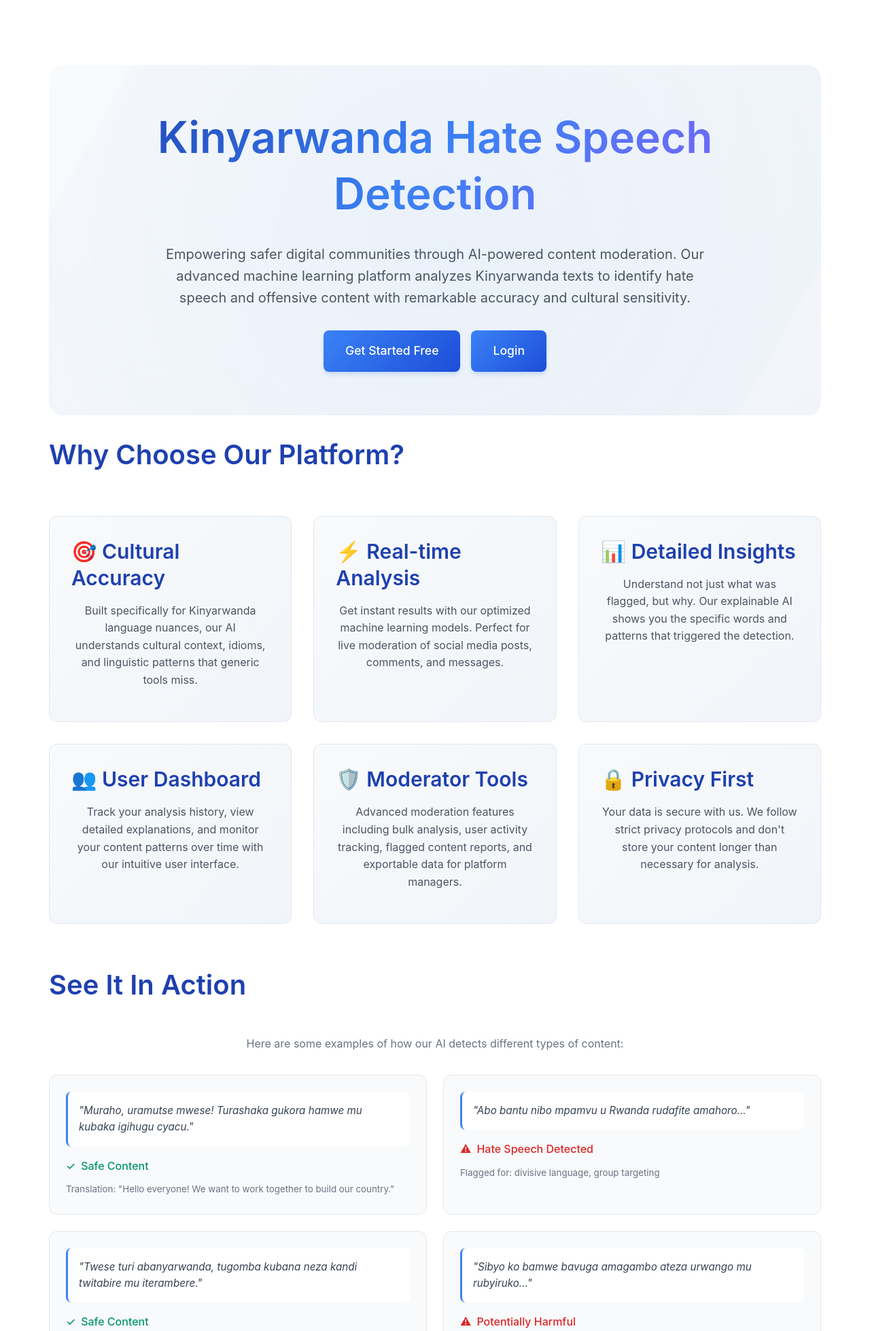
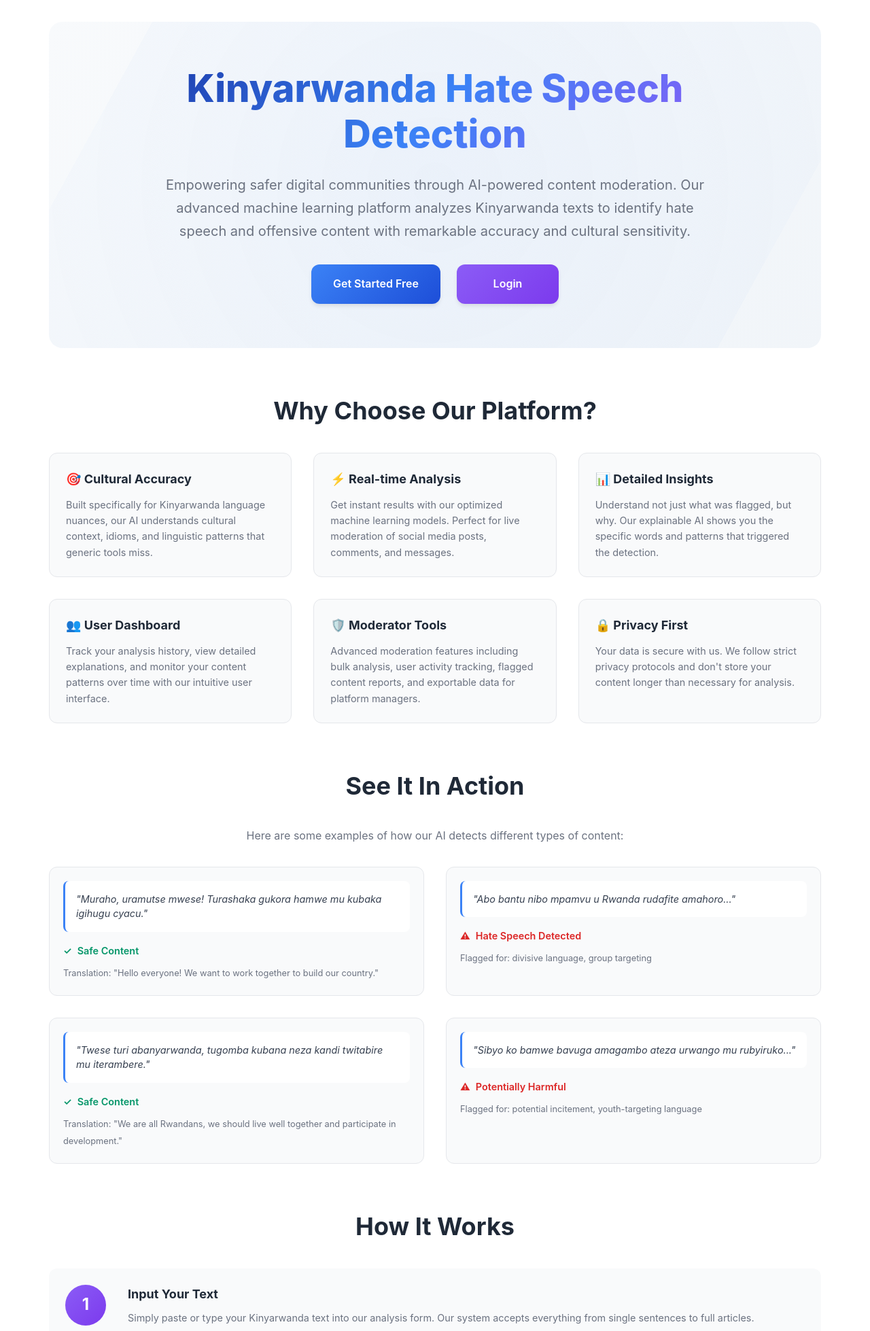
Before and after one commit to Olamieee/Kinyarwanda-Hatespeech-Detection, a Flask app: page / in a window 1280 px wide. Shown: the top 1958 px of the page at 68% size. Run offline with Flask 3, Linux system fonts and the light colour scheme; parts of the project's set-up code (start-up, migrations or seed data) failed here and were passed over.

Commit message:
Update index.html

```diff
--- a/templates/index.html
+++ b/templates/index.html
@@ -4,17 +4,55 @@
   <meta charset="UTF-8" />
   <meta name="viewport" content="width=device-width, initial-scale=1.0" />
   <title>Kinyarwanda Hate Speech Detection</title>
-  <link rel="stylesheet" href="{{ url_for('static', filename='styles.css') }}" />
   <style>
-    /* Landing page specific enhancements */
+    * {
+      margin: 0;
+      padding: 0;
+      box-sizing: border-box;
+    }
+
+    body {
+      font-family: -apple-system, BlinkMacSystemFont, 'Segoe UI', Roboto, sans-serif;
+      line-height: 1.6;
+      color: #1f2937;
+      background: #ffffff;
+    }
+
+    .container {
+      max-width: 1200px;
+      margin: 0 auto;
+      padding: 0 1rem;
+    }
+
+    /* Mobile-first responsive design */
+    @media (min-width: 640px) {
+      .container {
+        padding: 0 2rem;
+      }
+    }
+
+    /* Hero Section - Mobile Optimized */
     .hero-section {
       text-align: center;
+      padding: 2rem 1rem 3rem;
+      background: linear-gradient(135deg, #f8fafc 0%, #f1f5f9 100%);
+      border-radius: 16px;
+      margin: 1rem 0 2rem;
+      position: relative;
+      overflow: hidden;
+      min-height: 70vh;
+      display: flex;
+      align-items: center;
+      justify-content: center;
+    }
+
+    @media (min-width: 640px) {
+      .hero-section {
         padding: 4rem 2rem;
-      background: linear-gradient(135deg, #f8fafc 0%, #f1f5f9 100%);
         border-radius: 20px;
         margin: 2rem 0;
-      position: relative;
-      overflow: hidden;
+        min-height: 60vh;
+      }
     }
 
     .hero-section::before {
@@ -31,6 +69,7 @@
     .hero-content {
       position: relative;
       z-index: 1;
+      max-width: 800px;
     }
 
     .hero-section h1 {
@@ -38,25 +77,157 @@
       -webkit-background-clip: text;
       -webkit-text-fill-color: transparent;
       background-clip: text;
+      margin-bottom: 1rem;
+      font-size: 2rem;
+      font-weight: 800;
+      line-height: 1.2;
+    }
+
+    @media (min-width: 640px) {
+      .hero-section h1 {
+        font-size: 2.5rem;
         margin-bottom: 1.5rem;
-      font-size: clamp(2.5rem, 6vw, 4rem);
+      }
+    }
+
+    @media (min-width: 768px) {
+      .hero-section h1 {
+        font-size: 3.5rem;
+      }
+    }
+
+    .lead {
+      font-size: 1rem;
+      color: #6b7280;
+      margin-bottom: 2rem;
+      line-height: 1.7;
+    }
+
+    @media (min-width: 640px) {
+      .lead {
+        font-size: 1.125rem;
+      }
+    }
+
+    @media (min-width: 768px) {
+      .lead {
+        font-size: 1.25rem;
+      }
     }
 
     .hero-buttons {
       display: flex;
+      flex-direction: column;
       gap: 1rem;
-      justify-content: center;
-      flex-wrap: wrap;
+      align-items: center;
       margin-top: 2rem;
     }
 
-    .hero-buttons .btn {
-      font-size: 1.1rem;
-      padding: 1rem 2rem;
+    @media (min-width: 640px) {
+      .hero-buttons {
+        flex-direction: row;
+        justify-content: center;
+        gap: 1.5rem;
+      }
     }
 
+    .btn {
+      display: inline-block;
+      padding: 1rem 2rem;
+      background: linear-gradient(135deg, #3b82f6 0%, #1d4ed8 100%);
+      color: white;
+      text-decoration: none;
+      border-radius: 12px;
+      font-weight: 600;
+      font-size: 1rem;
+      transition: all 0.3s ease;
+      box-shadow: 0 4px 6px -1px rgba(0, 0, 0, 0.1);
+      width: 100%;
+      max-width: 200px;
+      text-align: center;
+    }
+
+    .btn:hover {
+      transform: translateY(-2px);
+      box-shadow: 0 10px 15px -3px rgba(0, 0, 0, 0.1);
+    }
+
+    .btn:nth-child(2) {
+      background: linear-gradient(135deg, #8b5cf6 0%, #7c3aed 100%);
+    }
+
+    @media (min-width: 640px) {
+      .btn {
+        width: auto;
+        min-width: 150px;
+      }
+    }
+
+    /* Section Headers */
+    h2 {
+      font-size: 1.75rem;
+      font-weight: 700;
+      text-align: center;
+      margin: 3rem 0 2rem;
+      color: #1f2937;
+    }
+
+    @media (min-width: 640px) {
+      h2 {
+        font-size: 2.25rem;
+        margin: 4rem 0 2rem;
+      }
+    }
+
+    /* Features Grid - Mobile Optimized */
+    .features {
+      display: grid;
+      gap: 1.5rem;
+      margin: 2rem 0;
+    }
+
+    @media (min-width: 640px) {
+      .features {
+        grid-template-columns: repeat(2, 1fr);
+        gap: 2rem;
+      }
+    }
+
+    @media (min-width: 1024px) {
+      .features {
+        grid-template-columns: repeat(3, 1fr);
+      }
+    }
+
+    .feature-box {
+      background: #f9fafb;
+      padding: 1.5rem;
+      border-radius: 12px;
+      border: 1px solid #e5e7eb;
+      transition: all 0.3s ease;
+    }
+
+    .feature-box:hover {
+      transform: translateY(-2px);
+      box-shadow: 0 10px 15px -3px rgba(0, 0, 0, 0.1);
+      border-color: #3b82f6;
+    }
+
+    .feature-box h3 {
+      font-size: 1.125rem;
+      margin-bottom: 0.75rem;
+      color: #1f2937;
+    }
+
+    .feature-box p {
+      color: #6b7280;
+      font-size: 0.9rem;
+      line-height: 1.6;
+    }
+
+    /* Examples Section - Mobile Optimized */
     .examples-section {
-      margin: 4rem 0;
+      margin: 3rem 0;
     }
 
     .example-grid {
@@ -68,12 +239,13 @@
     @media (min-width: 768px) {
       .example-grid {
         grid-template-columns: repeat(2, 1fr);
+        gap: 2rem;
       }
     }
 
     .example-card {
       background: #f9fafb;
-      padding: 1.5rem;
+      padding: 1.25rem;
       border-radius: 12px;
       border: 1px solid #e5e7eb;
       transition: all 0.3s ease;
@@ -92,38 +264,75 @@
       background: white;
       border-radius: 8px;
       border-left: 3px solid #3b82f6;
-      font-size: 0.95rem;
+      font-size: 0.9rem;
+      line-height: 1.5;
     }
 
     .example-result {
       display: flex;
       align-items: center;
       gap: 0.5rem;
-      font-weight: 500;
+      font-weight: 600;
       margin-bottom: 0.5rem;
+      font-size: 0.9rem;
     }
 
     .status-safe { color: #059669; }
     .status-flagged { color: #dc2626; }
 
+    .example-card small {
+      color: #6b7280;
+      font-size: 0.8rem;
+      line-height: 1.4;
+    }
+
+    /* Stats Section - Mobile Optimized */
     .stats-section {
       background: linear-gradient(135deg, #f8fafc 0%, #f1f5f9 100%);
+      padding: 2rem 1rem;
+      border-radius: 16px;
+      margin: 3rem 0;
+      text-align: center;
+    }
+
+    @media (min-width: 640px) {
+      .stats-section {
         padding: 3rem 2rem;
         border-radius: 20px;
         margin: 4rem 0;
-      text-align: center;
+      }
     }
 
     .stats-grid {
       display: grid;
-      grid-template-columns: repeat(auto-fit, minmax(200px, 1fr));
-      gap: 2rem;
+      grid-template-columns: repeat(2, 1fr);
+      gap: 1.5rem;
       margin-top: 2rem;
     }
 
+    @media (min-width: 640px) {
+      .stats-grid {
+        grid-template-columns: repeat(4, 1fr);
+        gap: 2rem;
+      }
+    }
+
+    .stat-item h3 {
+      font-size: 2rem;
+      margin-bottom: 0.5rem;
+      font-weight: 800;
+    }
+
+    @media (min-width: 640px) {
       .stat-item h3 {
         font-size: 2.5rem;
-      margin-bottom: 0.5rem;
+      }
+    }
+
+    .stat-item p {
+      color: #6b7280;
+      font-size: 0.9rem;
+      font-weight: 500;
     }
 
     .stat-item:nth-child(1) h3 { color: #3b82f6; }
@@ -162,31 +390,71 @@
 
     .step-content {
       flex: 1;
-      min-width: 200px;
     }
 
     .step-content h3 {
       margin-bottom: 0.5rem;
+      font-size: 1.125rem;
+      color: #1f2937;
     }
 
+    .step-content p {
+      color: #6b7280;
+      font-size: 0.9rem;
+      line-height: 1.6;
+    }
+
+    /* Call to Action - Mobile Optimized */
+    .cta-section {
+      text-align: center;
+      margin: 3rem 0;
+      padding: 2rem 1rem;
+    }
+
+    @media (min-width: 640px) {
+      .cta-section {
+        margin: 4rem 0;
+        padding: 2rem;
+      }
+    }
+
+    .cta-section p {
+      color: #6b7280;
+      max-width: 600px;
+      margin: 1rem auto 2rem;
+      font-size: 1rem;
+      line-height: 1.6;
+    }
+
+    /* Footer */
+    footer {
+      background: #f9fafb;
+      padding: 2rem 1rem;
+      margin-top: 4rem;
+      border-top: 1px solid #e5e7eb;
+      text-align: center;
+    }
+
+    footer p {
+      color: #6b7280;
+      font-size: 0.9rem;
+      margin-bottom: 0.5rem;
+    }
+
+    /* Animations */
     @keyframes rotate {
       from { transform: rotate(0deg); }
       to { transform: rotate(360deg); }
     }
 
-    @media (max-width: 768px) {
-      .hero-buttons {
-        flex-direction: column;
-        align-items: center;
-      }
+    /* Utility Classes */
+    .text-center { text-align: center; }
+    .mb-2 { margin-bottom: 2rem; }
 
-      .hero-section {
-        padding: 2rem 1rem;
-      }
-
-      .step {
-        text-align: center;
-        flex-direction: column;
+    /* Better touch targets for mobile */
+    @media (max-width: 640px) {
+      .btn, .example-card, .feature-box {
+        min-height: 44px;
       }
     }
   </style>
@@ -241,7 +509,7 @@
     <!-- Examples Section -->
     <div class="examples-section">
       <h2>See It In Action</h2>
-      <p style="text-align: center; color: #6b7280; margin-bottom: 2rem;">
+      <p class="text-center mb-2" style="color: #6b7280;">
         Here are some examples of how our AI detects different types of content:
       </p>
 
@@ -254,7 +522,7 @@
             <span style="color: #059669;">✓</span>
             <span class="status-safe">Safe Content</span>
           </div>
-          <small style="color: #6b7280;">Translation: "Hello everyone! We want to work together to build our country."</small>
+          <small>Translation: "Hello everyone! We want to work together to build our country."</small>
         </div>
 
         <div class="example-card">
@@ -265,7 +533,7 @@
             <span style="color: #dc2626;">⚠</span>
             <span class="status-flagged">Hate Speech Detected</span>
           </div>
-          <small style="color: #6b7280;">Flagged for: divisive language, group targeting</small>
+          <small>Flagged for: divisive language, group targeting</small>
         </div>
 
         <div class="example-card">
@@ -276,7 +544,7 @@
             <span style="color: #059669;">✓</span>
             <span class="status-safe">Safe Content</span>
           </div>
-          <small style="color: #6b7280;">Translation: "We are all Rwandans, we should live well together and participate in development."</small>
+          <small>Translation: "We are all Rwandans, we should live well together and participate in development."</small>
         </div>
 
         <div class="example-card">
@@ -287,7 +555,7 @@
             <span style="color: #dc2626;">⚠</span>
             <span class="status-flagged">Potentially Harmful</span>
           </div>
-          <small style="color: #6b7280;">Flagged for: potential incitement, youth-targeting language</small>
+          <small>Flagged for: potential incitement, youth-targeting language</small>
         </div>
       </div>
     </div>
@@ -352,37 +620,42 @@
       <div class="stats-grid">
         <div class="stat-item">
           <h3>10,000+</h3>
-          <p style="color: #6b7280;">Texts Analyzed</p>
+          <p>Texts Analyzed</p>
         </div>
         <div class="stat-item">
           <h3>95%</h3>
-          <p style="color: #6b7280;">Accuracy Rate</p>
+          <p>Accuracy Rate</p>
         </div>
         <div class="stat-item">
           <h3>500+</h3>
-          <p style="color: #6b7280;">Active Users</p>
+          <p>Active Users</p>
         </div>
         <div class="stat-item">
           <h3>24/7</h3>
-          <p style="color: #6b7280;">Availability</p>
+          <p>Availability</p>
         </div>
       </div>
     </div>
 
     <!-- Call to Action -->
-    <div style="text-align: center; margin: 4rem 0;">
+    <div class="cta-section">
       <h2>Ready to Create Safer Digital Spaces?</h2>
-      <p style="color: #6b7280; max-width: 600px; margin: 1rem auto 2rem;">
+      <p>
         Join hundreds of content creators, community managers, and platform owners who trust our AI to keep their digital spaces respectful and inclusive.
       </p>
       <div class="hero-buttons">
-        <a href="{{ url_for('register') }}" class="btn">Start Free Trial</a>
+        <a href="#" class="btn">Start Free Trial</a>
         <a href="#examples" class="btn">View More Examples</a>
+      </div>
     </div>
   </div>
 
   <!-- Footer -->
   <footer>
-      <div style="max-width: 800px; margin: 0 auto; text-align: center;">
-        <p style="margin-bottom: 1rem;">
-          <strong>Kinyarwanda Hate Speech Detection</strong> - Building bridges,
+    <div style="max-width: 800px; margin: 0 auto;">
+      <p><strong>Kinyarwanda Hate Speech Detection</strong> - Building bridges, not walls</p>
+      <p>© 2025 All rights reserved | Contact: info@speech-detection.com</p>
+    </div>
+  </footer>
+</body>
+</html>
```
Also changed, not shown: other parts of templates/index.html (+28 -9 lines). Lines whose indentation alone changed are shown as unchanged.
